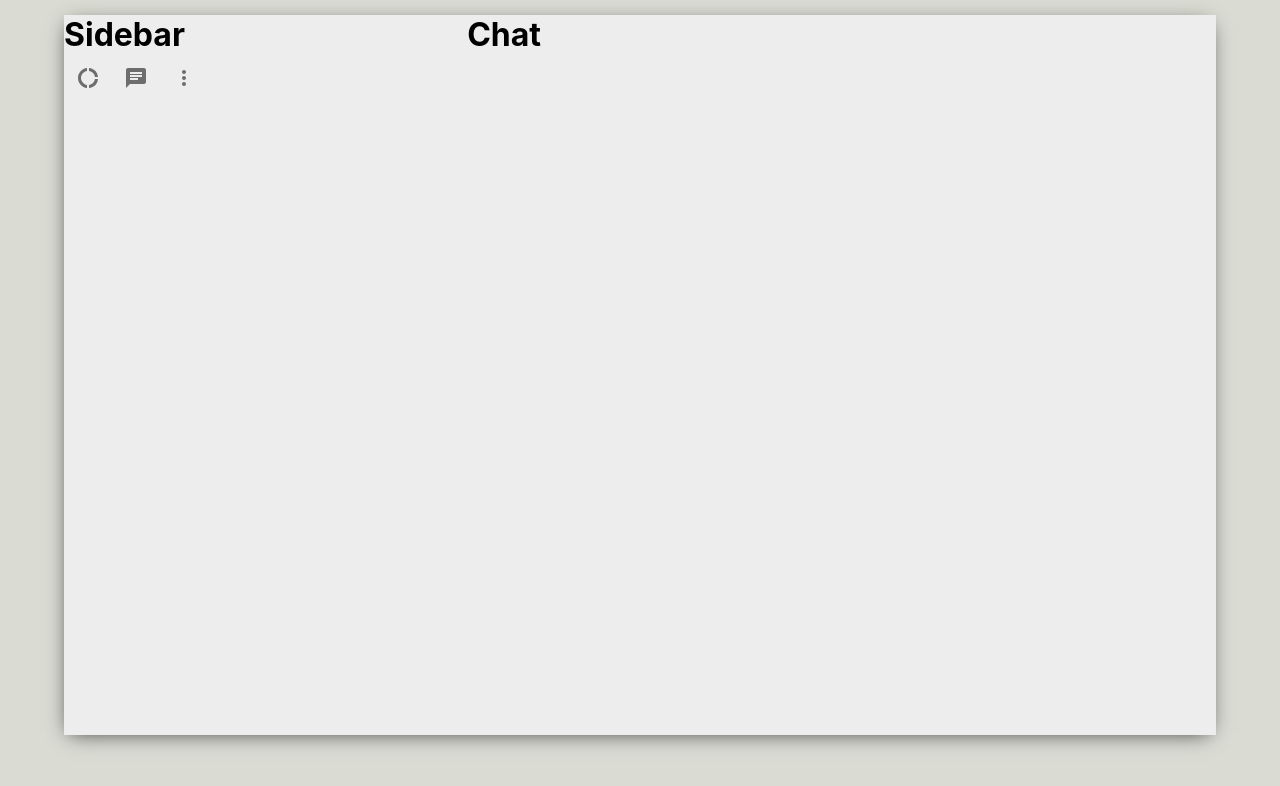
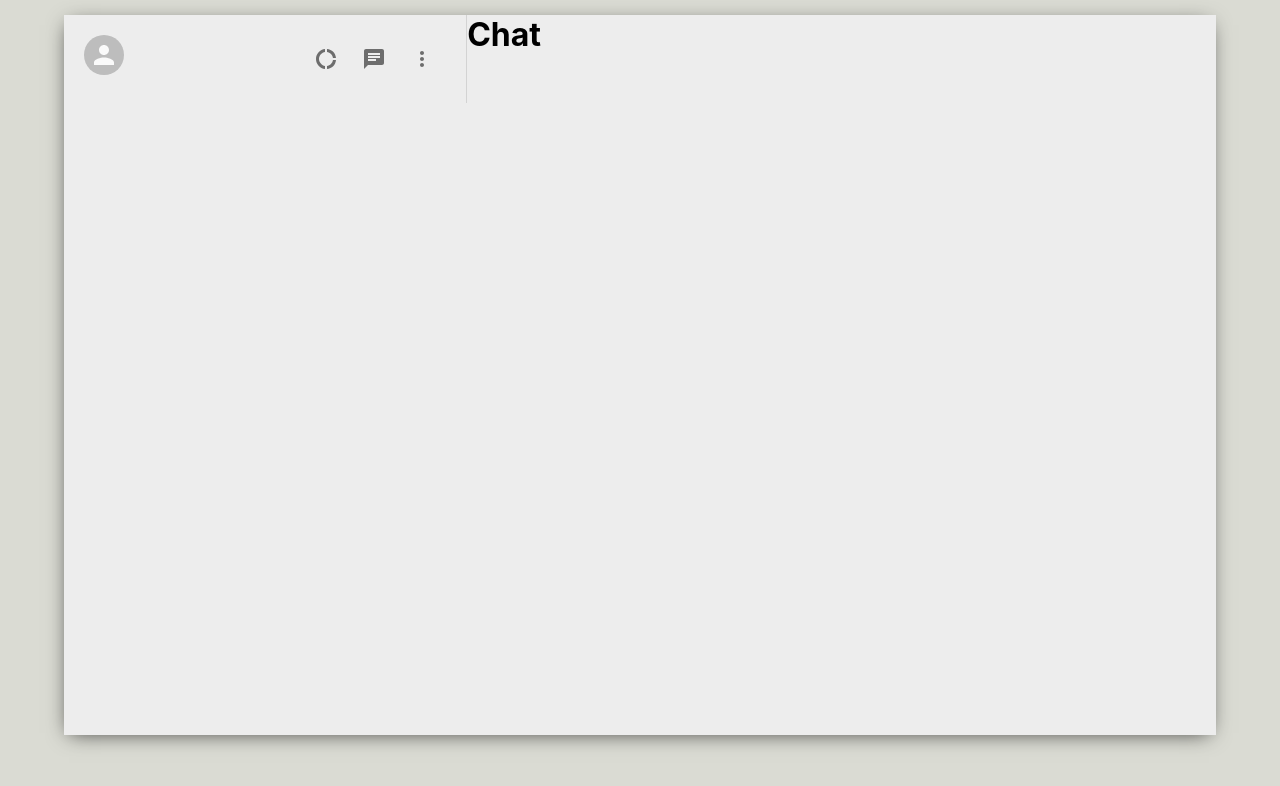
Before and after one commit to raidondesu/WhatsApp, a React (Create React App) app in the folder whatsapp/: page / in a window 1280 px wide. Shown: the top 786 px of the page. Built offline with nearby package versions, Linux system fonts and the light colour scheme.

Commit message:
Avatar icon and header styling

```diff
--- a/whatsapp/src/sidebar.css
+++ b/whatsapp/src/sidebar.css
@@ -3,3 +3,10 @@
   flex-direction: column;
   flex: 0.35;
 }
+
+.sidebar__header {
+  display: flex;
+  justify-content: space-between;
+  padding: 20px;
+  border-right: 1px solid lightgray;
+}
--- a/whatsapp/src/sidebar.js
+++ b/whatsapp/src/sidebar.js
@@ -7,8 +7,8 @@ import { Avatar, IconButton } from "@material-ui/core";
 function Sidebar() {
   return (
     <div className="sidebar">
-      <h1>Sidebar</h1>
       <div className="sidebar__header">
+        <Avatar />
         <div className="sidebar__headerRight">
           <IconButton>
             <DonutLargeIcon />
```
